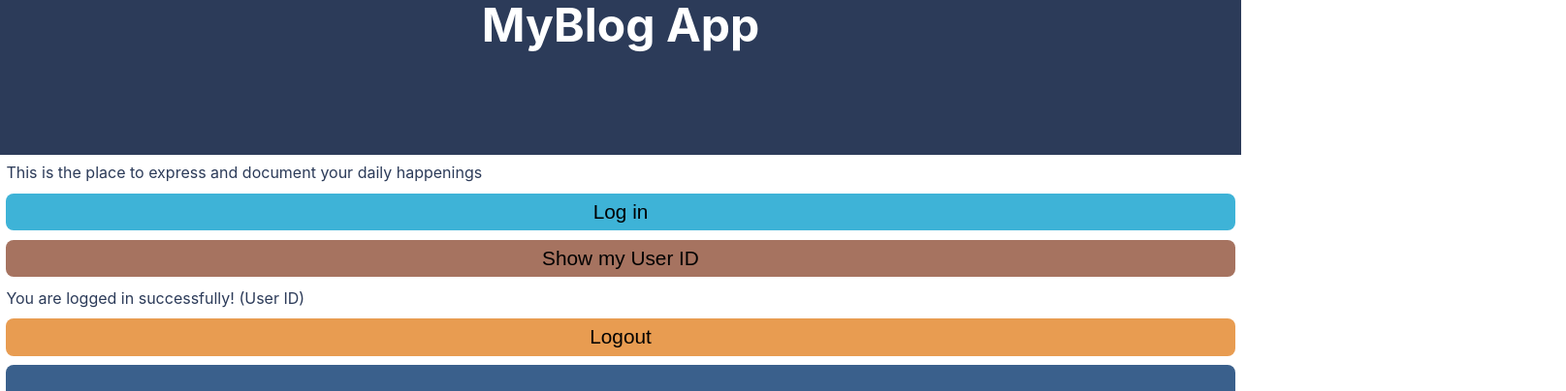
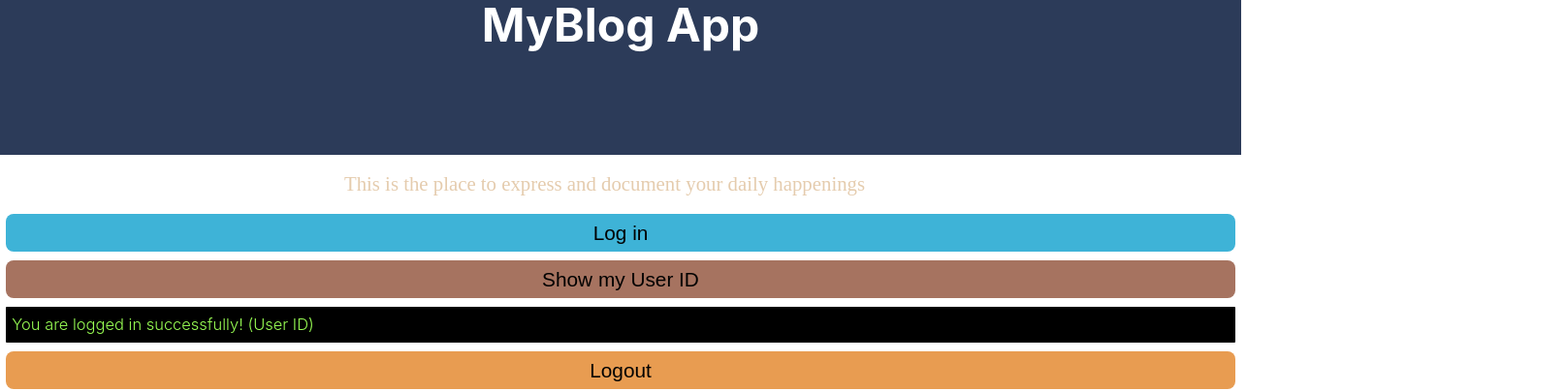
Before and after one commit to MarcV42/ReactBlog, a React (Vite) app in the folder frontend/: page / in a window 1280 px wide. Shown: the top 404 px of the page at 97% size, 1615 px wide, since content can reach past the window. Built offline with nearby package versions, Linux system fonts and the light colour scheme; no server answers.

Commit message:
CSS-Fonts + walking greeting

```diff
--- a/frontend/src/pages/details/DetailsPage.tsx
+++ b/frontend/src/pages/details/DetailsPage.tsx
@@ -26,7 +26,7 @@ const ReturnButtonImage = styled.img`
 `;
 
 const Container = styled.div`
-  border: 0.4em #F288A4 solid;
+  border: 0.37em #F288A4 solid;
   border-radius: 10px;
   display: flex;
   flex-direction: column;
@@ -39,7 +39,7 @@ const Container = styled.div`
 `;
 
 const Heading = styled.h2`
-  font-size: 2em;
+  font-size: 1.6em;
   align-self: center;
   color: #f7c297;
 `;
@@ -47,9 +47,9 @@ const Heading = styled.h2`
 const EntryDate = styled.small`
   align-self: flex-start;
   position: absolute;
-  top: 0.4em;
-  left: 0.4em;
-  font-size: 0.8em;
+  bottom: 0.4em;
+  right: 0.4em;
+  font-size: 0.9em;
   color: #90d2d8;
 
 `;
@@ -70,7 +70,7 @@ const BookmarkButton = styled.button`
 const ButtonContainer = styled.div`
   display: flex;
   flex-direction: row;
-  gap: 0.4em;
+  gap: 0.5em;
 
 `;
 
@@ -84,18 +84,18 @@ const Button = styled.button`
   cursor: pointer;
   width: 100%;
   height: 3em;
-  font-size: 1em;
+  font-size: 1.2em;
 `;
 
 const ButtonImage = styled.img`
   position: absolute;
-  left: 0.6em;
+  left: 0.7em;
   top: 0.8em;
   width: 1.4em;
 `;
 
 const BlogContent = styled.p`
-  font-size: 1.4em;
+  font-size: 1.2em;
   white-space: pre-wrap;
   word-break: break-word;
 `;
@@ -109,10 +109,11 @@ const TagList = styled.ul`
   width: 100%;
   gap: 0.4em;
   list-style: none;
+  font-size: 0.9em;
 `;
 
 const Tag = styled.li`
-  padding: 0.2em;
+  padding: 0.3em;
 `;
 
 export default function DetailsPage() {
--- a/frontend/src/pages/home/HomePage.css
+++ b/frontend/src/pages/home/HomePage.css
@@ -26,6 +26,46 @@
     background-color: #A67360FF;
     cursor: pointer;
     transition: border-color 4.25s;
+    position: relative;
+}
+
+.WelcomeQuote-button {
+    border-radius: 1px;
+    border: 1px solid transparent;
+    padding: 0.3em;
+    font-size: 1.3em;
+    font-weight: 480;
+    font-family: "Droid Serif";
+
+    color: #e5ccae;
+    cursor: none;
+    white-space: nowrap; /* Prevent line breaks */
+
+    /* CSS animations for the marquee */
+    animation: moveText 15s linear infinite; /* Animation for 15 seconds, repeating infinitely */
+}
+
+/* Define keyframes animation */
+@keyframes moveText {
+    from {
+        transform: translateX(100%); /* Starting position (right outside of the container) */
+    }
+    to {
+        transform: translateX(-100%); /* Ending position (left outside of the container) */
+    }
+}
+
+
+.ClassicGreen-button{
+    border-radius: 1px;
+    border: 1px solid transparent;
+    padding: 0.3em;
+    font-size: 1.03em;
+    font-weight: 280;
+    background-color: #000000;
+    color: #99ff54;
+    cursor: unset;
+    transition: border-color 2.25s;
     position: relative;
 }
 
--- a/frontend/src/pages/home/HomePage.tsx
+++ b/frontend/src/pages/home/HomePage.tsx
@@ -116,14 +116,14 @@ export default function HomePage() {
         <>
             <AppHeader headerText="MyBlog App" />
             <div className="main">
-                <p>This is the place to express and document your daily happenings</p>
+                <p className="WelcomeQuote-button">This is the place to express and document your daily happenings</p>
                 <button className="Login-button" type="button" onClick={login}>
                     Log in
                 </button>
                 <button className="ShowUser-button" onClick={whoAmI}>
                     Show my User ID
                 </button>
-                {isLoggedIn && <p>You are logged in successfully! {userId} (User ID)</p>}
+                {isLoggedIn && <p className="ClassicGreen-button">You are logged in successfully! {userId} (User ID)</p>}
                 {isLoggedIn && (
                     <button className="Logout-button" type="button" onClick={handleLogout}>
                         Logout
```
